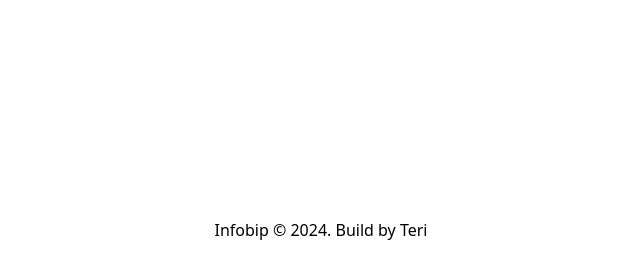
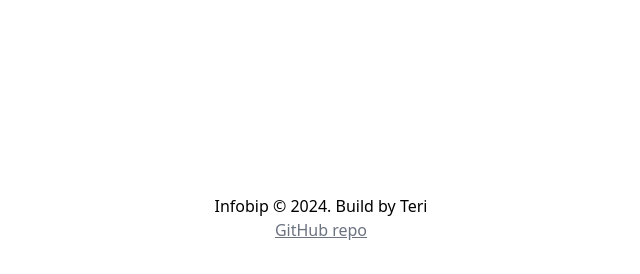
Before and after one commit to Terieyenike/weatherapi-with-python, a Flask app: page / in a window 1280 px wide. Shown: the part 526-800 px from the top of the page, without its empty margins (319-959 px from the left). Run offline with Flask 3, Linux system fonts and the light colour scheme; some libraries are stand-ins or nearby versions.

Commit message:
Feat: add the footer link for the repo

```diff
--- a/templates/index.html
+++ b/templates/index.html
@@ -57,8 +57,11 @@
           </button>
         </form>
       </div>
-      <footer class="mt-auto flex items-center justify-center">
+      <footer class="mt-auto flex flex-col items-center justify-center">
         <p>Infobip &copy; 2024. Build by Teri</p>
+        <a href="https://github.com/Terieyenike/weatherapi-with-python" rel="noopener noreferrer" target="_">
+          <p class="text-gray-500 underline">GitHub repo</p>
+        </a>
       </footer>
     </div>
   </body>
```
